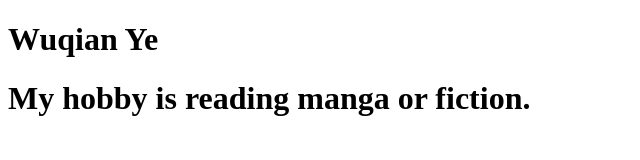
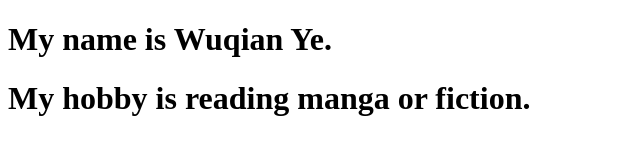
Before and after one commit to wuqianye/ye_wuqian_ttp_static, a plain HTML site: page index.html in a window 1280 px wide. Shown: the whole page, without its empty margins (0-640 px from the left). Drawn offline with Linux system fonts and the light colour scheme.

Commit message:
Update index.html

```diff
--- a/index.html
+++ b/index.html
@@ -4,7 +4,7 @@
         <title>Tech Talent Pipeline</title>
     </head>
     <body>
-        <h1>Wuqian Ye</h1>
+        <h1>My name is Wuqian Ye.</h1>
         <h1>My hobby is reading manga or fiction.</h1>
     </body>
 </html>
```
